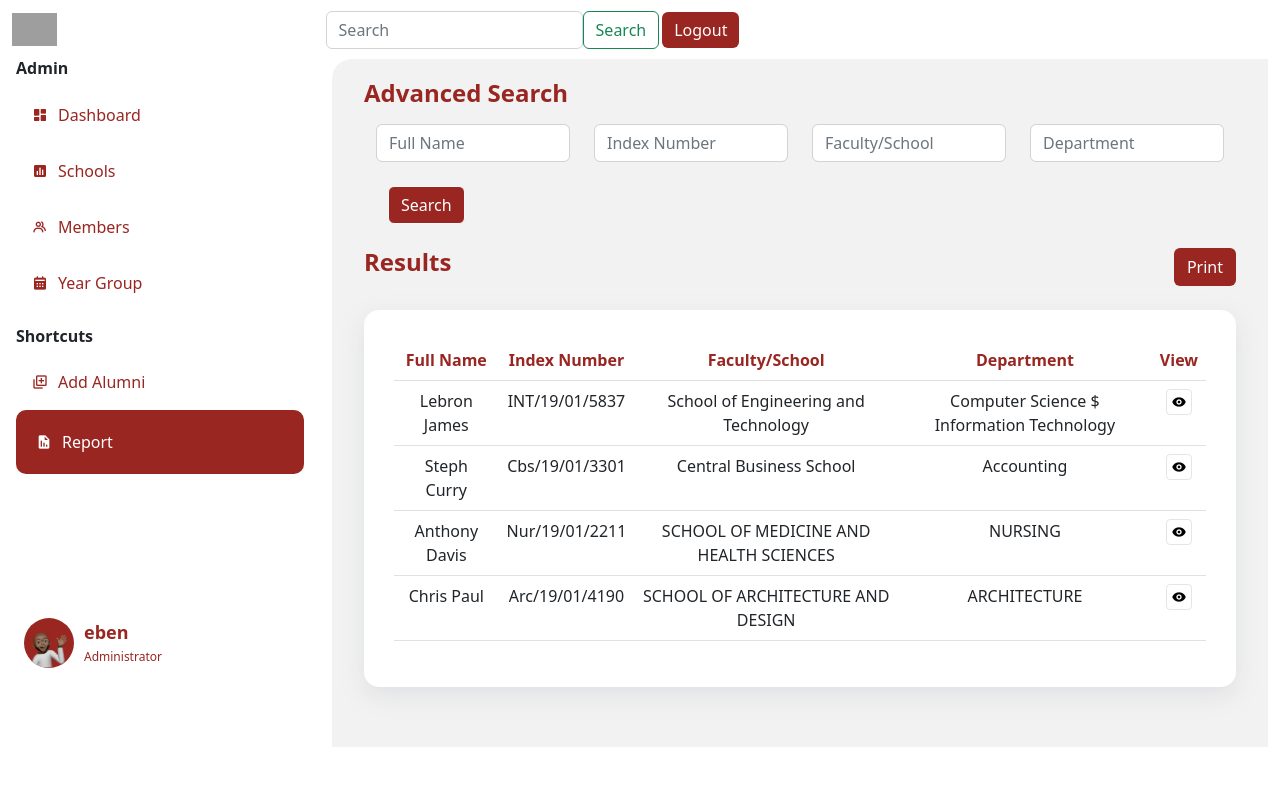
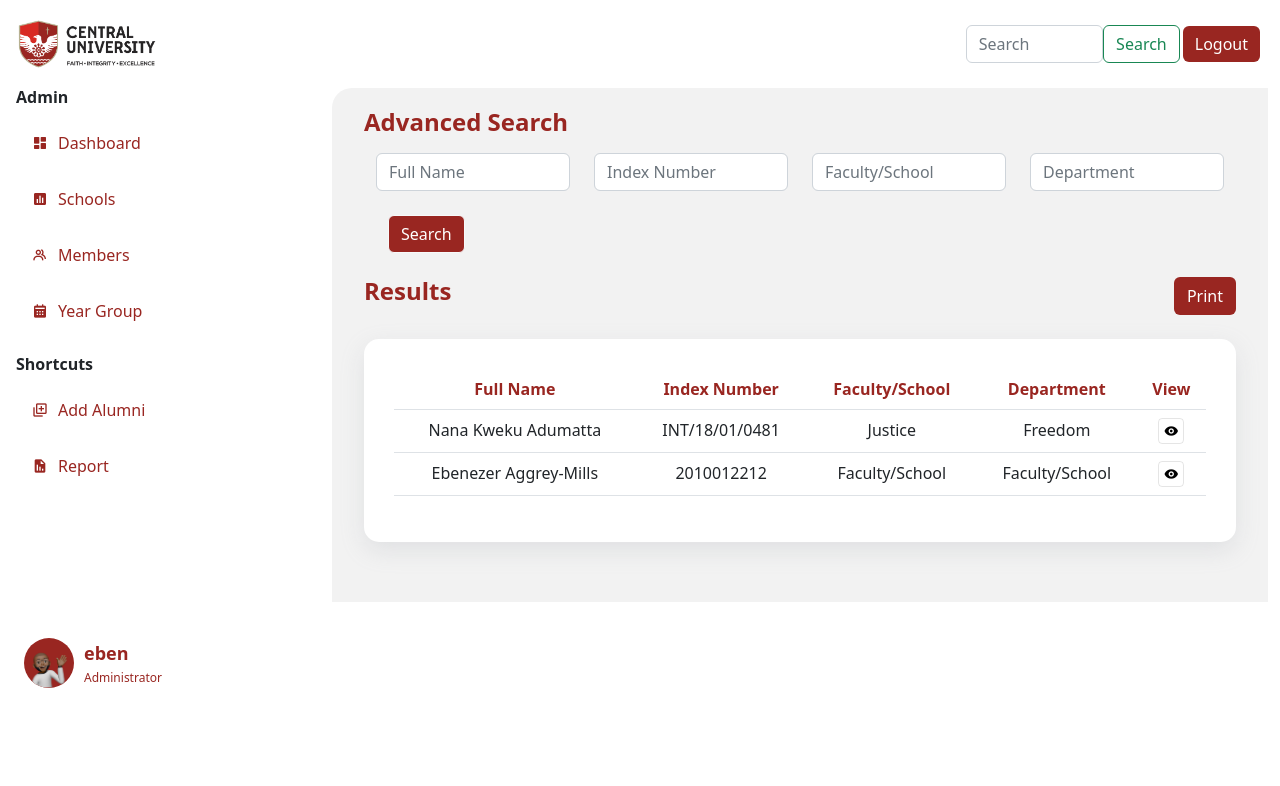
Before and after one commit to Carol-ynne/Central-Alumna-System-master-main, a Flask app: page /newreport in a window 1280 px wide. Shown: the top 786 px of the page. Run offline with Flask 2, Linux system fonts and the light colour scheme; a user stored in the database is signed in; data comes from the database, SQL or seed files in the repository; both versions use the stored data as it was after the commit; some libraries are stand-ins or nearby versions; grey boxes are pictures that could not be loaded.

Commit message:
Caroline

```diff
--- a/app.py
+++ b/app.py
@@ -126,13 +126,16 @@ class User(db.Model,UserMixin):
     extra= db.Column(db.String()     )
     image_file = db.Column(db.String(20))
 
-@app.route('/dashboard')
+@app.route('/dashboard', methods=['GET', 'POST'])
 @login_required
 def dashboard():
+    users=User.query.order_by(User.id.desc()).all()
+    print(users)
     if current_user == None:
         # flash("Welcome to the CentralAlumina " + current_user.email, "Success")
         flash(f"There was a problem")
-    return render_template('dashboard.html', title='dashboard')
+
+    return render_template('dashboard.html', title='dashboard',users=users)
 
 
 
@@ -178,7 +181,9 @@ def department():
 @app.route('/newreport')
 @login_required
 def newreport():
-    return render_template('newreport.html', title="newreport")
+    users=User.query.order_by(User.id.desc()).all()
+    print(users)
+    return render_template('newreport.html', title="newreport0",users=users)
 
 @app.context_processor
 def base():
--- a/forms.py
+++ b/forms.py
@@ -21,19 +21,19 @@ class Adduser(FlaskForm):
     fullname = StringField('fullname')
     indexnumber= StringField('indexnumbe')
     gender= SelectField('gender', choices=[('Gender','Gender'),('Male', 'Male'), ('Female','Female') ], default=None )
-    school=SelectField('school',choices=[('Faculty/School','Faculty/School'),('Joy Otabil', 'Joy Otabil'), ('Faith','Faith'), ('Freedom','Freedom'), ('Kathryl Kuhlman ', 'Kathryl Kuhlman '), ('Justice','Justice'), ('Billy Graham','Billy Graham'),('Billy Graham','Billy Graham'),  ('Chancellor', 'Chancellor'),('Integerity','Integerity'), ], default=None )
-    department=SelectField('department',choices=[('Faculty/School','Faculty/School'),('Joy Otabil', 'Joy Otabil'), ('Faith','Faith'), ('Freedom','Freedom'), ('Kathryl Kuhlman ', 'Kathryl Kuhlman '), ('Justice','Justice'), ('Billy Graham','Billy Graham'),('Billy Graham','Billy Graham'),  ('Chancellor', 'Chancellor'),('Integerity','Integerity'), ], default=None )
-    program= SelectField('program',choices=[('Faculty/School','Faculty/School'),('Joy Otabil', 'Joy Otabil'), ('Faith','Faith'), ('Freedom','Freedom'), ('Kathryl Kuhlman ', 'Kathryl Kuhlman '), ('Justice','Justice'), ('Billy Graham','Billy Graham'),('Billy Graham','Billy Graham'),  ('Chancellor', 'Chancellor'),('Integerity','Integerity'), ], default=None )
-    completed= SelectField('completed',choices=[(2021,2021), (2022,2022)])
-    admitted=SelectField('admitted',choices=[(2021,2021), (2022,2022)])
+    school=SelectField('school',choices=[('Select Faculty','Select Faculty'),('School of Engineering and Technology', 'School of Engineering and Technology'), ('Central Business School','Central Business School'), ('Faculty of Arts and Social Sciences','Faculty of Arts and Social Sciences'), ('Faculty of Law', 'Faculty of Law '), ('School of Architecture and Design','School of Architecture and Design'), ('School of Graduate and Research Studies','School of Graduate and Research Studies'),('School of Pharmacy','School of Pharmacy'),('School of Medicine and Health Sciences', 'School of Medicine and Health Sciences'),('Theology and Missions','Theology and Missions'),('Vision and Life','Vision and Life'), ], default=None )
+    department=SelectField('department',choices=[('Select Department','Select Department'),('Computer Science Department', 'Computer Science Department'), ('Information Technology Department','Information Technology Department'), ('Civil Engineering Department','Civil Engineering Department'), ('Nursing Department ', 'Nursing Department '), ('Human Resource Department','Human Resource Department'), ('Faculty of Law','Faculty of Law'),('Communication Department','Communication Department'),  ('Environment Development Studies Department', 'Environment Development Studies Department'),('Accounting Department','Accounting Department'), ], default=None )
+    program= SelectField('program',choices=[('Select Program','Select Program'),('BSc.Information Technology', 'BSc.Information Technology'), ('BSc.Computer Science','BSc.Computer Science'), ('Doctor of Pharmacy','Doctor of Pharmacy'), ('BSc.Business Administration ', 'BSc.Business Administration '), ('BSc.Nursing','BSc.Nursing'), ('BSc.Architecture','BSc.Architecture'),('BSc.Planning','BSc.Planning'),  ('BSc.Environment and Development Studies', 'BSc.Environment and Development Studies'),('BSc. Environmental Engineering','BSc. Environmental Engineering'), ], default=None )
+    completed= SelectField('completed',choices=[(2000,2000),(2001,2001),(2002,2002),(2003,2003),(2004,2004),(2005,2005),(2006,2006),(2007,2007),(2008,2008),(2009,2009),(2010,2010),(2011,2011),(2012,2012),(2013,2013),(2014,2014),(2015,2015),(2016,2016),(2017,2017),(2018,2018),(2019,2019),(2020,2020),(2021,2021), (2022,2022)])
+    admitted=SelectField('admitted',choices=[(2000,2000),(2001,2001),(2002,2002),(2003,2003),(2004,2004),(2005,2005),(2006,2006),(2007,2007),(2008,2008),(2009,2009),(2010,2010),(2011,2011),(2012,2012),(2013,2013),(2014,2014),(2015,2015),(2016,2016),(2017,2017),(2018,2018),(2019,2019),(2020,2020),(2021,2021), (2022,2022)])
     email= StringField('email')
     telephone= StringField('telephone')
     hall= SelectField('hall', choices=[('Faculty/School','Faculty/School'),('Joy Otabil', 'Joy Otabil'), ('Faith','Faith'), ('Freedom','Freedom'), ('Kathryl Kuhlman ', 'Kathryl Kuhlman '), ('Justice','Justice'), ('Billy Graham','Billy Graham'),('Billy Graham','Billy Graham'),  ('Chancellor', 'Chancellor'),('Integerity','Integerity'), ], default=None )
-    nationality= SelectField('nationality',choices=[('Faculty/School','Faculty/School'),('Joy Otabil', 'Joy Otabil'), ('Faith','Faith'), ('Freedom','Freedom'), ('Kathryl Kuhlman ', 'Kathryl Kuhlman '), ('Justice','Justice'), ('Billy Graham','Billy Graham'),('Billy Graham','Billy Graham'),  ('Chancellor', 'Chancellor'),('Integerity','Integerity'), ], default=None )
+    nationality= SelectField('nationality',choices=[('Ghanaian','Ghanaian'),('Nigerian', 'Nigerian'), ('Togolese','Togolese'), ('Beninese','Beninese'), (' Burkinabe ', 'Burkinabe'), ('Angolan','Angolan'), ('Cameroonian','Cameroonian'),('Central African','Central African'),  ('Guinean', 'Guinean'),('Kenyan','Kenyan'), ], default=None )
     address= StringField('address')
     work= StringField('work')
     guardian= StringField('guardian')
-    marital= SelectField('Marital',  choices=[('Marital Status','Marital Status'),('Married', 'Married'), ('Divored','divored') ], default=None )
+    marital= SelectField('Marital',  choices=[('Marital Status','Marital Status'),('Married', 'Married'), ('Divored','Divored') ], default=None )
     picture = FileField('Add a picture', validators=[ FileAllowed(['jpg', 'png','jpeg'])])
     extra= StringField('extra')
     submit = SubmitField('Register')
--- a/static/css/stylee.css
+++ b/static/css/stylee.css
@@ -4,11 +4,11 @@
     box-sizing: border-box;
   }
   body {
-    background: url('https://www.google.com/url?sa=i&url=https%3A%2F%2Fstudntportal.wordpress.com%2Ftag%2Fcentral-university-college-mataheko-campus%2F&psig=AOvVaw3BJ9Y9qNAsV1ESxcE-DUCK&ust=1690037009486000&source=images&cd=vfe&opi=89978449&ved=0CBEQjRxqFwoTCJiC3M6EoIADFQAAAAAdAAAAABAJ') no-repeat center;
+    background: url('https://www.rocapply.com/assets/pictures/universities/Central-University-header.jpg') no-repeat center;
     background-size: cover;
     font-family: sans-serif;
+  }
 
-  }
   .login-wrapper {
     height: 100vh;
     width: 100vw;
--- a/templates/layout.html
+++ b/templates/layout.html
@@ -3,6 +3,7 @@
   <head>
     <meta charset="utf-8">
     <meta name="viewport" content="width=device-width, initial-scale=1">
+    <link rel="stylesheet" href="https://cdnjs.cloudflare.com/ajax/libs/font-awesome/5.15.3/css/all.min.css" integrity="sha512-xxxxxxxxxxxxxxxxxxxxxxxxxxxxxxxxxxxxxxxxxxxxx" crossorigin="anonymous" referrerpolicy="no-referrer" />
 
     <link rel="stylesheet" type="text/css" href="{{ url_for('static', filename='css/newstyle.css')}}">
     <link href="https://unpkg.com/aos@2.3.1/dist/aos.css" rel="stylesheet">
@@ -20,12 +21,14 @@
       <nav class="navbar navbar-expand-lg sticky-top" style="background: #fff; ">
         <div class="container-fluid">
           <a class="navbar-brand">
-            <img src="https://www.central.edu.gh/virgin/images/Central-Uni-logo.png" alt="" width="15%">
+            <img src="https://www.central.edu.gh/static/img/Central-Uni-logo.png" alt="" width="16%">
+
           </a>
           <button class="navbar-toggler" type="button" data-bs-toggle="collapse" data-bs-target="#navbarSupportedContent" aria-controls="navbarSupportedContent" aria-expanded="false" aria-label="Toggle navigation">
             <span class="navbar-toggler-icon"></span>
           </button>
           <div class="collapse navbar-collapse me-2" id="navbarSupportedContent" style="width: 100%;">
+
 
             <form class="d-flex " role="search" method='POST' action='{{url_for('search')}}' >
               {{form.hidden_tag()}}
--- a/templates/login.html
+++ b/templates/login.html
@@ -9,9 +9,7 @@
   <title>Login Form </title>
 </head>
 <body>
-  <style>
-  background-image: url('static/img/Background image.jpeg');
-</style>
+
   {% with messages = get_flashed_messages() %}
   {% if messages %}
       {% for message in messages %}
--- a/templates/newreport.html
+++ b/templates/newreport.html
@@ -53,52 +53,22 @@
                   <th scope="col-1">View</th>
                 </tr>
               </thead>
+              {%for user in users%}
                 <tbody style="text-align: center;">
                 <tr>
-                    <td scope="row">Lebron James</th>
-                    <td>INT/19/01/5837</td>
-                    <td>School of Engineering and Technology</td>
-                    <td>Computer Science $ Information Technology</td>
+                    <td scope="row">{{user.fullname}}</th>
+                    <td>{{user.indexnumber}}</td>
+                    <td>{{user.school}}</td>
+                    <td>{{user.department}}</td>
                     <td>
                       <a href="" class="table-#" style="height: 4vh; border-radius: 5px; width: 2vw; align-items: center; color: black;" >
                         <i class='bx bxs-show bx-border icon'></i>
                       </a>
                     </td>
                 </tr>
-                <tr>
-                    <td scope="row">Steph Curry</th>
-                    <td>Cbs/19/01/3301</td>
-                    <td>Central Business School</td>
-                    <td>Accounting</td>
-                    <td>
-                      <a href="" class="table-#" style="height: 4vh; border-radius: 5px; width: 2vw; align-items: center; color: black;" >
-                        <i class='bx bxs-show bx-border icon'></i>
-                      </a>
-                    </td>
-                </tr>
-                <tr>
-                    <td scope="row">Anthony Davis</th>
-                    <td>Nur/19/01/2211</td>
-                    <td>SCHOOL OF MEDICINE AND HEALTH SCIENCES </td>
-                    <td>NURSING</td>
-                    <td>
-                      <a href="" class="table-#" style="height: 4vh; border-radius: 5px; width: 2vw; align-items: center; color: black;" >
-                        <i class='bx bxs-show bx-border icon'></i>
-                      </a>
-                    </td>
-                </tr>
-                <tr>
-                  <td scope="row">Chris Paul</th>
-                  <td>Arc/19/01/4190</td>
-                  <td>SCHOOL OF ARCHITECTURE AND DESIGN</td>
-                  <td>ARCHITECTURE</td>
-                  <td>
-                    <a href="" class="table-#" style="height: 4vh; border-radius: 5px; width: 2vw; align-items: center; color: black;" >
-                      <i class='bx bxs-show bx-border icon'></i>
-                    </a>
-                  </td>
-              </tr>
+
               </tbody>
+              {%endfor%}
             </table>
           </div>
         </div>
--- a/templates/signup.html
+++ b/templates/signup.html
@@ -15,7 +15,7 @@
     <form action=" " class="form" method="POST", "GET">
       {{form.hidden_tag()}}
         <img src="https://www.shareicon.net/data/512x512/2016/05/24/770137_man_512x512.png">
-      <h2>Login</h2>
+      <h2>Signup</h2>
       <div class="input-group">
         {{form.name(class="input-group")}}
         <label for="loginUser">name</label>
```
Also changed, not shown: templates/dashboard.html (+16 -21 lines), templates/list.html (+11 -6 lines), instance/test.db. Lines whose indentation alone changed are shown as unchanged.
